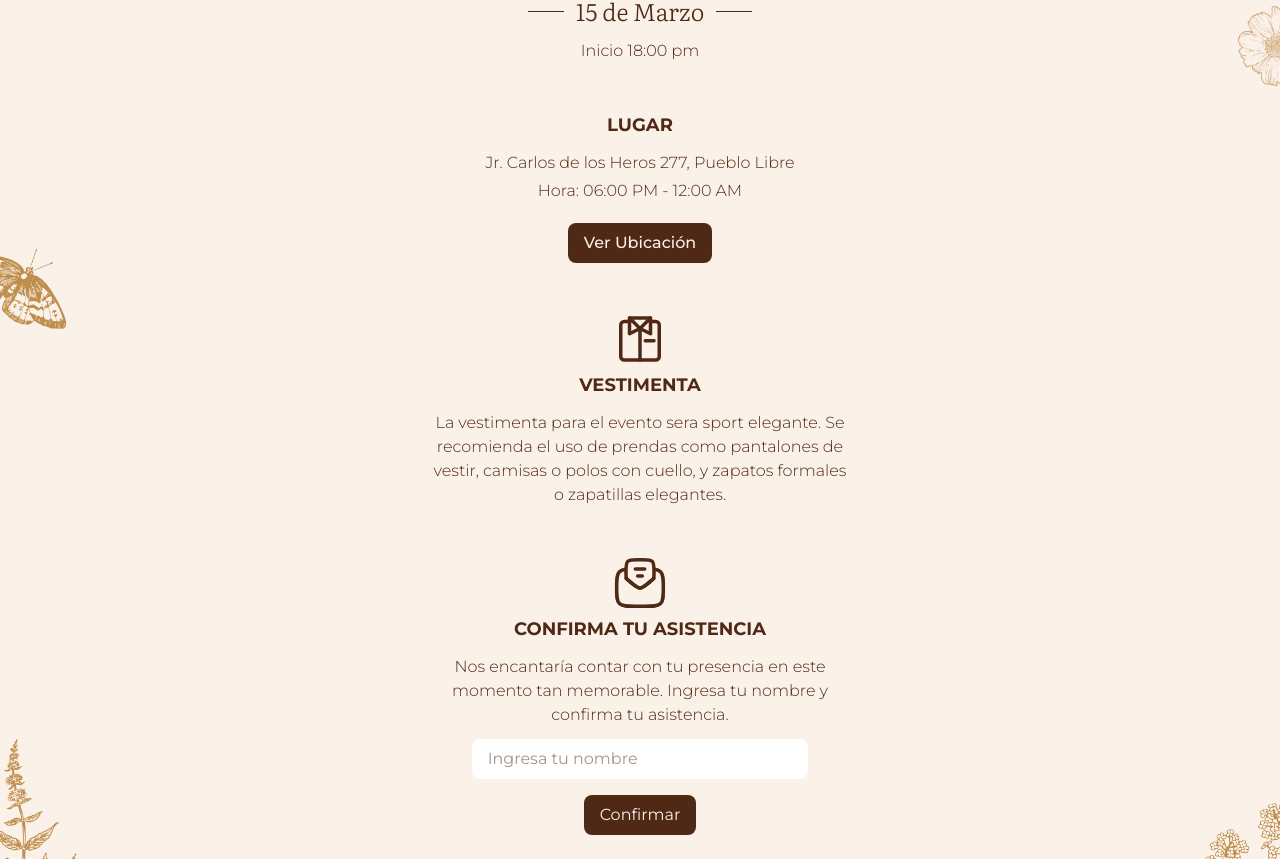
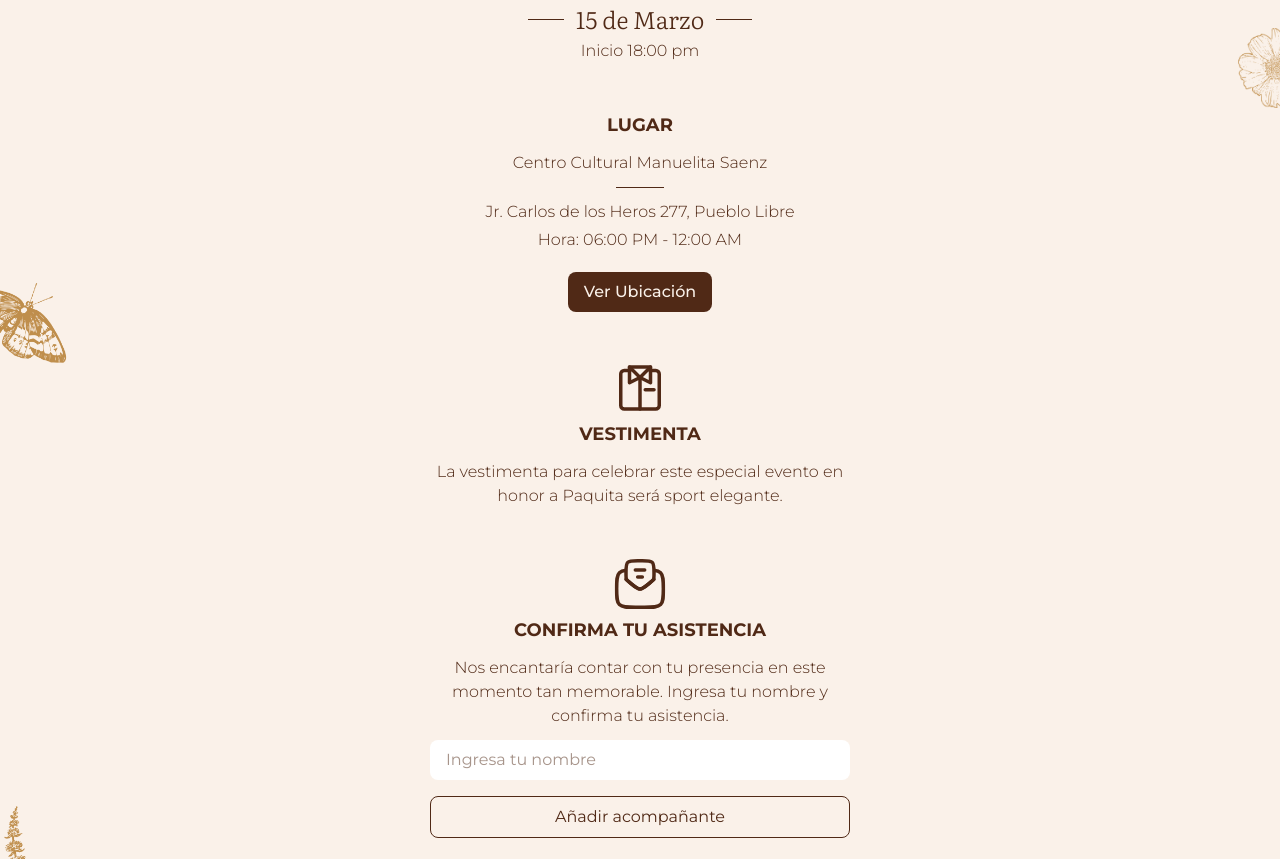
Before and after one commit to Alvarordev/invitacion-gloria-romero, a Next.js app: page / in a window 1280 px wide. Shown: the part 481-1340 px from the top of the page. Built offline with nearby package versions, Linux system fonts and the light colour scheme.

Commit message:
changes to supabase

```diff
--- a/src/app/page.tsx
+++ b/src/app/page.tsx
@@ -1,13 +1,15 @@
-"use client";
+'use client'
 
+/* eslint-disable @next/next/no-img-element */
 import { literata, montserrat } from "@/lib/fonts";
 import { useState } from "react";
+import { supabase } from "@/lib/supabaseClient";
 
-/* eslint-disable @next/next/no-img-element */
 export default function Home() {
   const [loading, setLoading] = useState(false);
   const [message, setMessage] = useState("");
-  const [name, setName] = useState(""); // Agregamos estado para el nombre
+  const [name, setName] = useState("");
+  const [acompañantes, setAcompañantes] = useState<string[]>([]);
 
   const handleSubmit = async (e: React.FormEvent<HTMLFormElement>) => {
     e.preventDefault();
@@ -20,35 +22,45 @@ export default function Home() {
     setLoading(true);
     setMessage("");
 
-    const scriptURL =
-      "https://script.google.com/macros/s/AKfycbz_Rt3odJKPb2mEe0pFhNuTQaSjCSRRy8xj80_syoKeApUwTdxuPCCECdK-YWVQiI24/exec";
+    try {
+      const { error, status } = await supabase.from("asistencias").insert([
+        {
+          nombre: name,
+          acompañantes: acompañantes.length > 0 ? acompañantes : null,
+        },
+      ]);
 
-    try {
-      const formData = new FormData();
-      formData.append("Name", name); // Ahora agregamos el valor manualmente
+      console.log(status)
 
-      console.log("FormData enviado:", formData.get("Name")); // Verifica si tiene valor
+      if (error) {
+        console.log(error)
+        throw error;
+      }
 
-      const response = await fetch(scriptURL, {
-        method: "POST",
-        body: formData,
-      });
-
-      if (response.ok) {
-        console.log(response)
       setMessage("¡Asistencia confirmada! 🎉");
-        setName(""); // Reiniciar el input
-      } else {
+      setName("");
+      setAcompañantes([]);
+    } catch (error) {
+      console.log(error);
       setMessage("Hubo un error al enviar los datos. Inténtalo de nuevo.");
-      }
-    } catch (error) {
-      console.error(error);
-      setMessage("Error en la conexión. Revisa tu internet.");
     } finally {
       setLoading(false);
     }
   };
 
+  const agregarAcompañante = () => {
+    setAcompañantes([...acompañantes, ""]);
+  };
+
+  const actualizarAcompañante = (index: number, value: string) => {
+    const nuevosAcompañantes = [...acompañantes];
+    nuevosAcompañantes[index] = value;
+    setAcompañantes(nuevosAcompañantes);
+  };
+
+  const eliminarAcompañante = (index: number) => {
+    setAcompañantes(acompañantes.filter((_, i) => i !== index));
+  };
   return (
     <div
       className={`flex flex-col items-center justify-items-center min-h-screen p-8 pb-20 gap-16 sm:p-20 bg-[#faf1e9] text-[#502916]  ${montserrat.className} relative overflow-hidden`}
@@ -101,13 +113,14 @@ export default function Home() {
           className={`flex flex-col justify-center items-center pt-16 text-center`}
         >
           <div
-            className={`flex flex-col justify-center items-center text-center ${literata.className} font-light gap-3`}
+            className={`flex flex-col justify-center items-center text-center ${literata.className} font-light gap-1`}
           >
             <p className={`font-light ${montserrat.className}`}>
               Únete a nosotros para celebrar un cumpleaños en honor a{" "}
             </p>
+            <p className="text-4xl">GLORIA ROMERO</p>
+            <p className="text-lg">{`"Paquita"`}</p>
             <p className="text-9xl font-medium">80</p>
-            <p className="text-4xl">GLORIA ROMERO</p>
             <div className="flex gap-3 items-center pt-4">
               <span className=" h-[1px] w-9 bg-[#502916]"></span>
               <p className="text-2xl">15 de Marzo</p>
@@ -120,6 +133,8 @@ export default function Home() {
 
           <div className="flex flex-col items-center text-center py-12 gap-1 font-light">
             <p className="font-bold text-lg pb-2">LUGAR</p>
+            <p>Centro Cultural Manuelita Saenz</p>
+            <span className="my-2 h-[1px] w-12 bg-[#502916]"></span>
             <p>Jr. Carlos de los Heros 277, Pueblo Libre</p>
             <p>Hora: 06:00 PM - 12:00 AM</p>
             <a
@@ -135,9 +150,8 @@ export default function Home() {
             <img src="shirt.svg" alt="shirt" className="h-14" />
             <p className="font-bold text-lg pb-3 pt-1">VESTIMENTA</p>
             <p className="font-light">
-              La vestimenta para el evento sera sport elegante. Se recomienda el
-              uso de prendas como pantalones de vestir, camisas o polos con
-              cuello, y zapatos formales o zapatillas elegantes.
+              La vestimenta para celebrar este especial evento en honor a
+              Paquita será sport elegante.
             </p>
           </div>
 
@@ -150,17 +164,50 @@ export default function Home() {
               Nos encantaría contar con tu presencia en este momento tan
               memorable. Ingresa tu nombre y confirma tu asistencia.
             </p>
-            <form onSubmit={handleSubmit}>
+            <form onSubmit={handleSubmit} className="flex flex-col w-full gap-2">
             <input
               type="text"
               name="Name"
-          value={name} // Conectamos el estado
-          onChange={(e) => setName(e.target.value)} // Actualizamos el estado
+              value={name}
+              onChange={(e) => setName(e.target.value)}
               placeholder="Ingresa tu nombre"
               disabled={loading}
               className="bg-white px-4 py-2 rounded-lg w-full"
             />
-          <button type="submit" disabled={loading} className="bg-[#502916] text-[#faf1e9] px-4 py-2 rounded-lg mt-4 cursor-pointer hover:scale-105 transition-all">
+
+            {/* Inputs de acompañantes */}
+            {acompañantes.map((acompañante, index) => (
+              <div key={index} className="flex items-center gap-2">
+                <input
+                  type="text"
+                  value={acompañante}
+                  onChange={(e) => actualizarAcompañante(index, e.target.value)}
+                  placeholder={`Acompañante ${index + 1}`}
+                  className="bg-white px-4 py-2 rounded-lg flex-1"
+                />
+                <button
+                  type="button"
+                  onClick={() => eliminarAcompañante(index)}
+                  className="bg-red-500 text-white px-3 py-2 rounded-lg"
+                >
+                  X
+                </button>
+              </div>
+            ))}
+
+            <button
+              type="button"
+              onClick={agregarAcompañante}
+              className="border border-[#502916] text-[#502916] px-4 py-2 rounded-lg mt-2 cursor-pointer hover:scale-105 transition-all"
+            >
+              Añadir acompañante
+            </button>
+
+            <button
+              type="submit"
+              disabled={loading}
+              className="bg-[#502916] text-[#faf1e9] px-4 py-2 rounded-lg mt-4 cursor-pointer hover:scale-105 transition-all"
+            >
               {loading ? "Enviando..." : "Confirmar"}
             </button>
           </form>
--- /dev/null
+++ b/src/lib/supabaseClient.ts
@@ -0,0 +1,6 @@
+import { createClient } from "@supabase/supabase-js";
+
+const supabaseUrl = "https://xsevosiavgyjwzmeqoqm.supabase.co";
+const supabaseKey = "eyJhbGciOiJIUzI1NiIsInR5cCI6IkpXVCJ9.eyJpc3MiOiJzdXBhYmFzZSIsInJlZiI6InhzZXZvc2lhdmd5and6bWVxb3FtIiwicm9sZSI6ImFub24iLCJpYXQiOjE3NDE2MzU1MjUsImV4cCI6MjA1NzIxMTUyNX0.9FWEAnf6V7-oK2xpdf8oteGbfVsASTZ4W1Vi9gMtPxc";
+
+export const supabase = createClient(supabaseUrl, supabaseKey);
```
Also changed, not shown: package.json (+7 -6 lines), 1 other file (tests, documents, lock files or other folders). Lines whose indentation alone changed are shown as unchanged.
